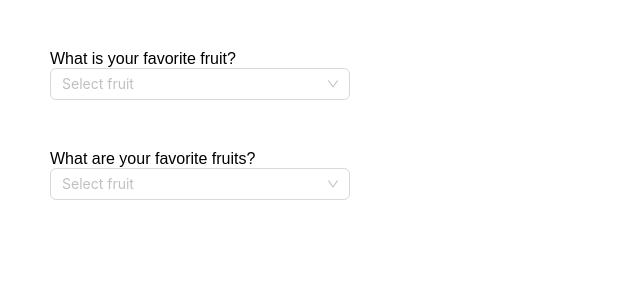
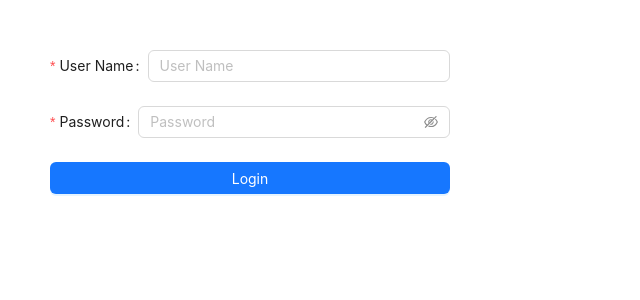
Before and after one commit to kholturaev2001/Components, a React (Create React App) app: page / in a window 1280 px wide. Shown: the top 300 px of the page, without its empty margins (0-640 px from the left). Built offline with nearby package versions, Linux system fonts and the light colour scheme; what @shopify/polaris, @shopify/react-web-worker would draw is missing.

Commit message:
add And Form component

```diff
--- a/src/App.js
+++ b/src/App.js
@@ -26,6 +26,7 @@ import GetIPAdress from './components/GetIPAdress/GetIPAdress';
 import AntButton from "./components/AntDesign/Button/AntButton";
 import AntInput from "./components/AntDesign/Input/AntInput";
 import AntSelect from "./components/AntDesign/Select/AntSelect";
+import AntForm from "./components/AntDesign/Form/AntForm";
 
 function App() {
   return (
@@ -34,7 +35,7 @@ function App() {
         path="/"
         element={
           <div>
-            <AntSelect />
+            <AntForm />
           </div>
         }
       />
--- /dev/null
+++ b/src/components/AntDesign/Form/AntForm.jsx
@@ -0,0 +1,36 @@
+import { Button, Form, Input } from "antd";
+import React from "react";
+
+const AntForm = () => {
+  const onFinish = (e) => {
+    console.log(e);
+  };
+
+  return (
+    <div style={{ width: "400px", margin: "50px" }}>
+      <Form onFinish={onFinish} autoComplete="off">
+        <Form.Item
+          label="User Name"
+          name="username"
+          rules={[{ required: true, message: "Please input your username!" }]}
+        >
+          <Input placeholder="User Name" /* required */ />
+        </Form.Item>
+        <Form.Item
+          label="Password"
+          name="password"
+          rules={[{ required: true, message: "Please input your password!" }]}
+        >
+          <Input.Password placeholder="Password" /* required */ />
+        </Form.Item>
+        <Form.Item>
+          <Button block type="primary" htmlType="submit">
+            Login
+          </Button>
+        </Form.Item>
+      </Form>
+    </div>
+  );
+};
+
+export default AntForm;
```
